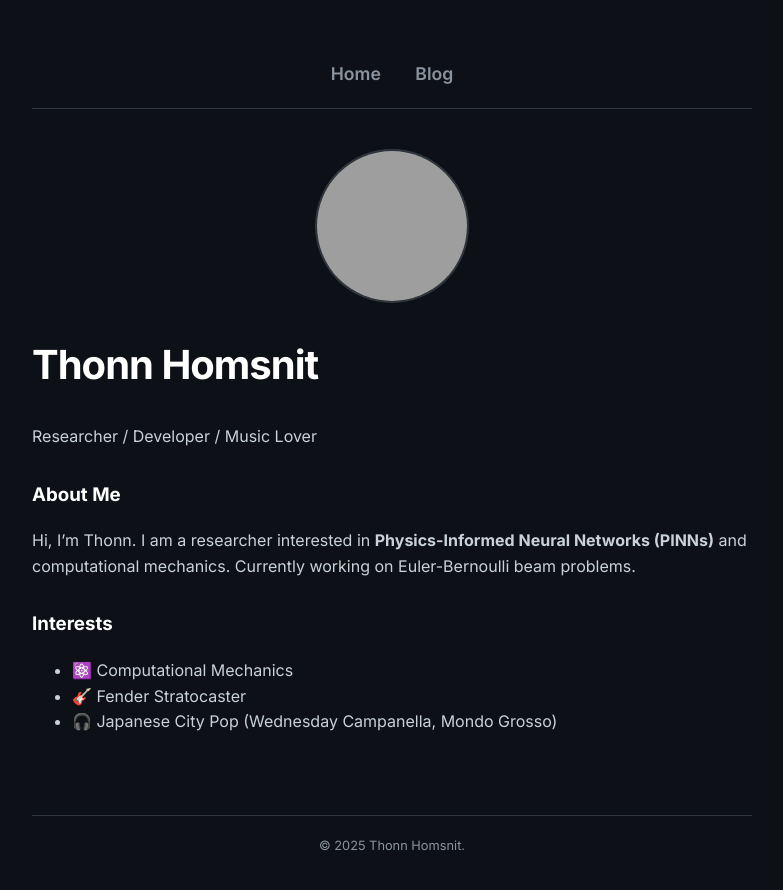
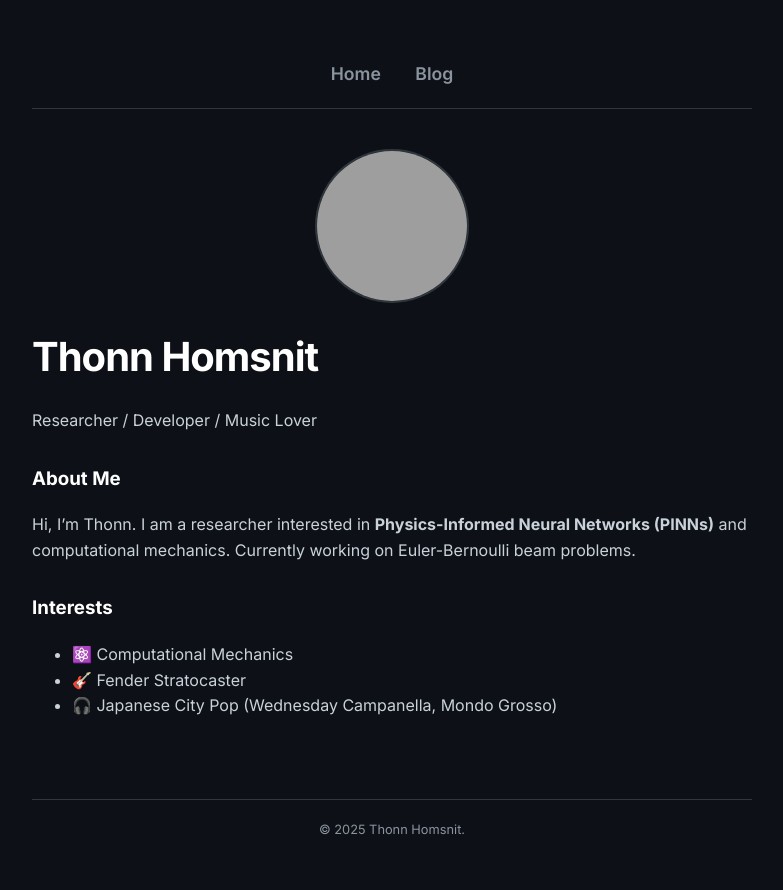
Before and after one commit to thonnh/thonnh.github.io, a Jekyll site: the page built from index.md, in a window 1280 px wide. Shown: the top 890 px of the page, without its empty margins (248-1031 px from the left). Built offline with Jekyll 4.4.1, drawn with Linux system fonts in a browser that asks for light colours; grey boxes are pictures that could not be loaded.

Commit message:
Update default.html

```diff
--- a/_layouts/default.html
+++ b/_layouts/default.html
@@ -4,6 +4,7 @@
     <meta charset="UTF-8">
     <meta name="viewport" content="width=device-width, initial-scale=1.0">
     <title>{{ page.title }} | Thonn Homsnit</title>
+
     <link href="https://fonts.googleapis.com/css2?family=Inter:wght@300;400;600;700&display=swap" rel="stylesheet">
     <link rel="stylesheet" href="https://cdnjs.cloudflare.com/ajax/libs/font-awesome/6.0.0/css/all.min.css">
 
@@ -12,27 +13,34 @@
     </script>
 
     <style>
-        /* CSS ตัวเดิมที่คุณชอบ */
+        /* Dark Theme CSS */
         :root { --bg-color: #0d1117; --text-main: #c9d1d9; --text-muted: #8b949e; --accent: #58a6ff; --card-bg: #161b22; --border: #30363d; }
+
         body { font-family: 'Inter', sans-serif; background-color: var(--bg-color); color: var(--text-main); line-height: 1.6; margin: 0; padding: 0; }
+
         .container { max-width: 720px; margin: 0 auto; padding: 40px 20px; }
 
-        /* Navbar */
+        /* Navbar แก้ไขแล้ว: ใช้ Link แบบระบุไฟล์ .html ชัดเจน */
         nav { text-align: center; padding: 20px 0; border-bottom: 1px solid var(--border); margin-bottom: 40px; }
-        nav a { color: var(--text-muted); text-decoration: none; margin: 0 15px; font-weight: 600; font-size: 1.1rem; }
+        nav a { color: var(--text-muted); text-decoration: none; margin: 0 15px; font-weight: 600; font-size: 1.1rem; transition: color 0.2s; }
         nav a:hover { color: var(--accent); }
 
-        /* Elements */
+        /* Typography */
         h1, h2, h3 { color: #fff; margin-top: 30px; }
-        h1 { font-size: 2.5rem; letter-spacing: -1px; }
-        h2 { border-bottom: 1px solid var(--border); padding-bottom: 10px; }
+        h1 { font-size: 2.5rem; letter-spacing: -1px; line-height: 1.2; }
+        h2 { border-bottom: 1px solid var(--border); padding-bottom: 10px; margin-top: 50px; }
+
         a { color: var(--accent); text-decoration: none; }
         a:hover { text-decoration: underline; }
+
         .profile-img { width: 150px; height: 150px; border-radius: 50%; object-fit: cover; border: 2px solid var(--border); display: block; margin: 0 auto 20px; }
 
-        /* Code & Pre */
+        /* Code Block Style */
         pre { background: #161b22; padding: 15px; border-radius: 6px; overflow-x: auto; border: 1px solid var(--border); }
         code { font-family: 'Courier New', monospace; font-size: 0.9em; color: #ff7b72; }
+
+        /* Blockquote */
+        blockquote { border-left: 4px solid var(--border); margin: 0; padding-left: 15px; color: var(--text-muted); }
 
         footer { text-align: center; margin-top: 80px; padding-top: 20px; border-top: 1px solid var(--border); font-size: 0.8rem; color: var(--text-muted); }
     </style>
@@ -41,9 +49,9 @@
 
 <div class="container">
     <nav>
-        <a href="./">Home</a>
-        <a href="./blog">Blog</a>
-        </nav>
+        <a href="/">Home</a>
+        <a href="/blog.html">Blog</a>
+    </nav>
 
     {{ content }}
 
```
